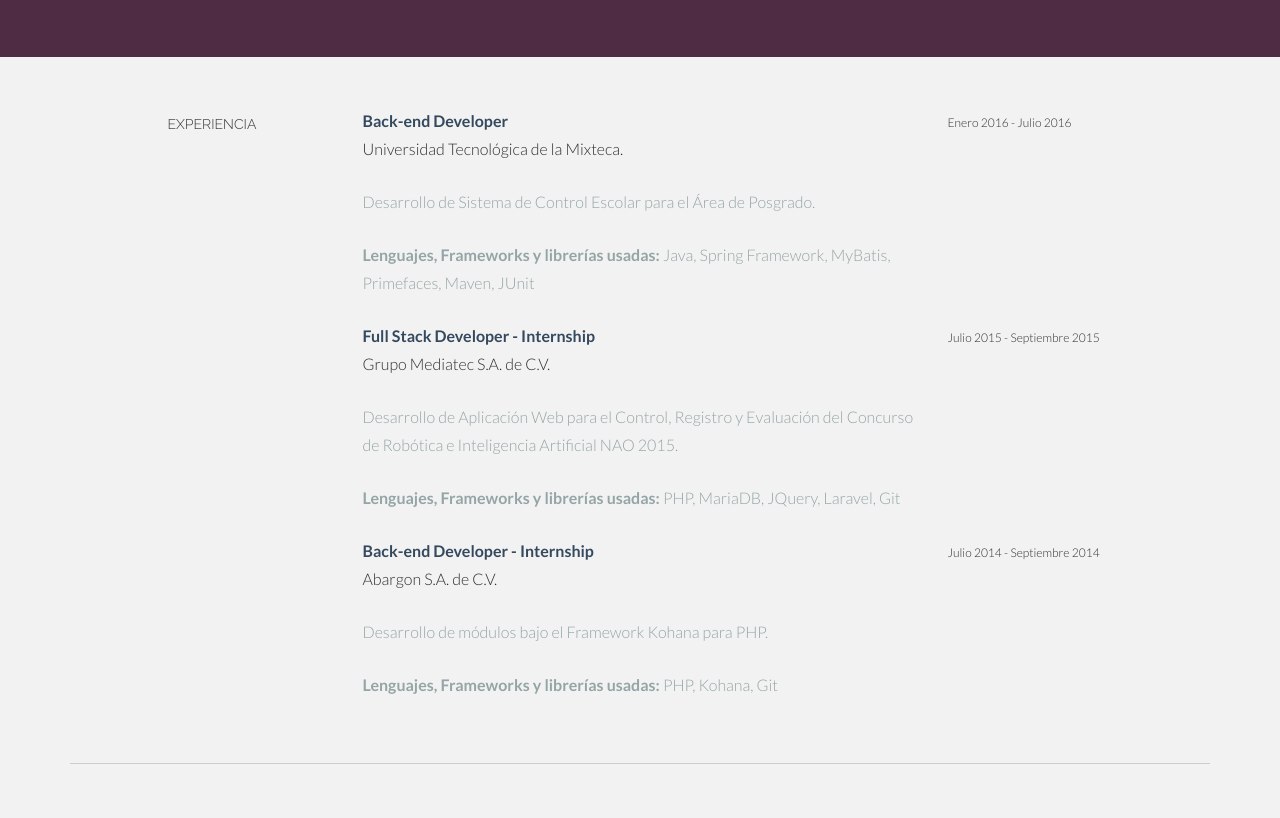
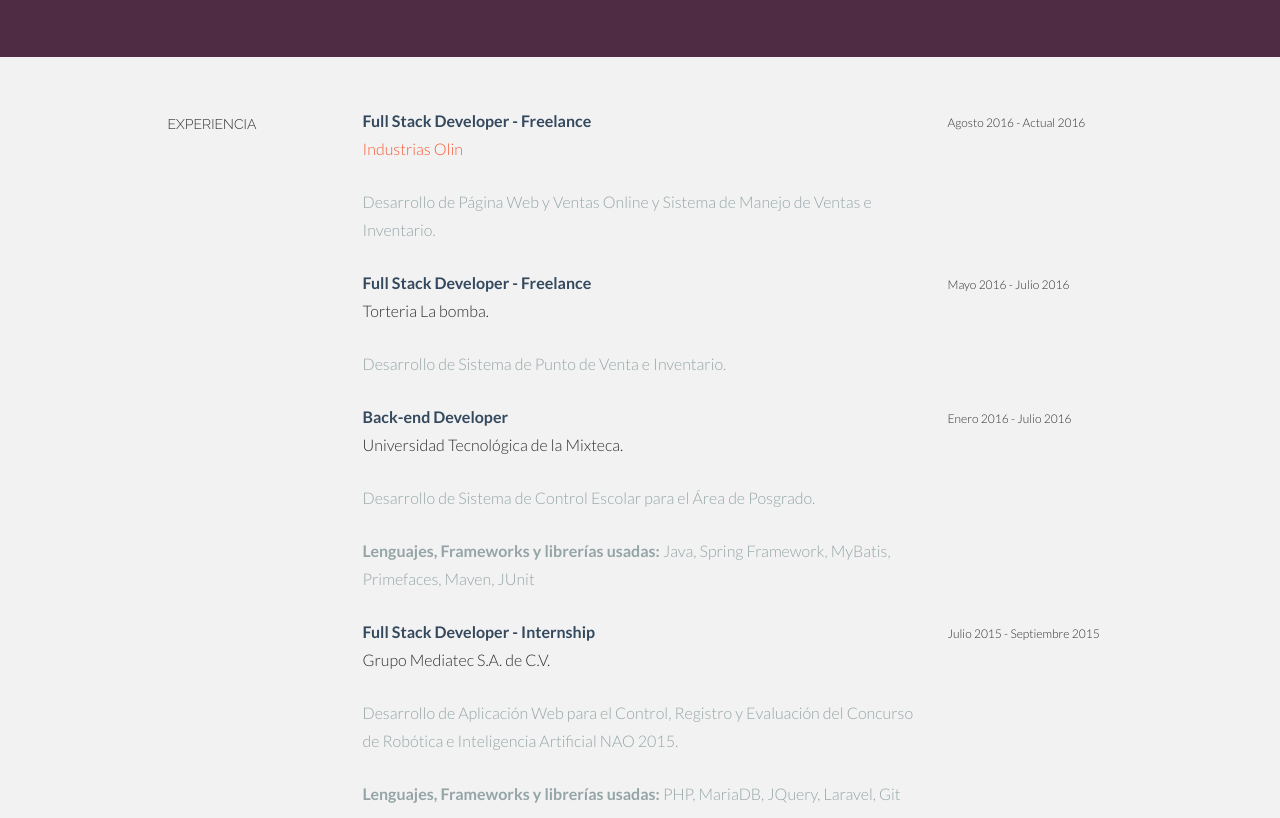
Before and after one commit to EsauPR/EsauPR.github.io, a plain HTML site: page index.html in a window 1280 px wide. Shown: the part 760-1578 px from the top of the page. Drawn offline with Linux system fonts and the light colour scheme; a script that the page names is missing.

Commit message:
Página Actualizada

```diff
--- a/index.html
+++ b/index.html
@@ -96,8 +96,25 @@
 				<div class="col-lg-2 col-lg-offset-1">
 					<h5>EXPERIENCIA</h5>
 				</div>
-
 				<div class="col-lg-6">
+					<p><t>Full Stack Developer - Freelance</t><br/>
+						<a href="https://es-la.facebook.com/OLIN.industrias/info?tab=page_info">Industrias Olin</a> <br/>
+					</p>
+					<p><more>Desarrollo de Página Web y Ventas Online y Sistema de Manejo de Ventas e Inventario.</more></p>
+				</div>
+				<div class="col-lg-3">
+					<p><sm>Agosto 2016 - Actual 2016</sm></p>
+				</div>
+				<div class="col-lg-6 col-lg-offset-3">
+					<p><t>Full Stack Developer - Freelance</t><br/>
+						Torteria La bomba. <br/>
+					</p>
+					<p><more>Desarrollo de Sistema de Punto de Venta e Inventario.</more></p>
+				</div>
+				<div class="col-lg-3">
+					<p><sm>Mayo 2016 - Julio 2016</sm></p>
+				</div>
+				<div class="col-lg-6 col-lg-offset-3">
 					<p><t>Back-end Developer</t><br/>
 						Universidad Tecnológica de la Mixteca. <br/>
 					</p>
```
